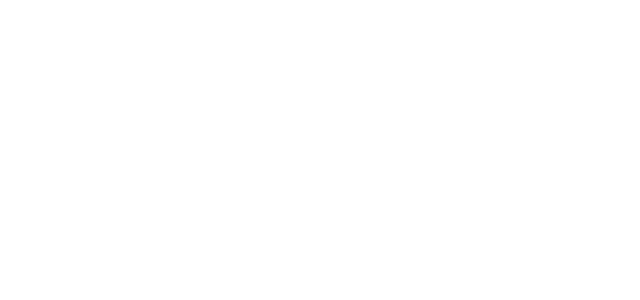
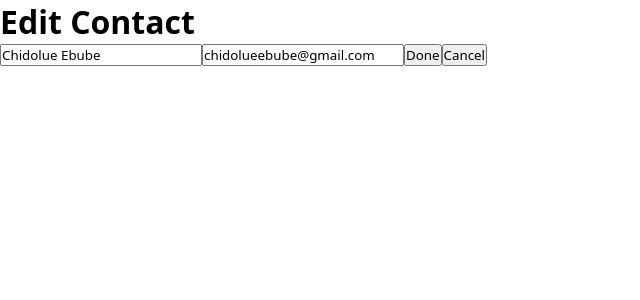
Before and after one commit to Chidolue/Contact-Manager, a React (Vite) app in the folder contact-manager-app/: page /edit/1 in a window 1280 px wide. Before the commit this address had no page. Shown: the top 300 px of the page, without its empty margins (0-640 px from the left). Built offline with nearby package versions, Linux system fonts and the light colour scheme.

Commit message:
Edit Logic Added
CRUD Logic Completed

```diff
--- a/contact-manager-app/src/App.jsx
+++ b/contact-manager-app/src/App.jsx
@@ -4,7 +4,7 @@
 
 import { useState } from "react";
 import { useEffect } from "react";
-import { Route, Routes } from "react-router-dom";
+import { createBrowserRouter, RouterProvider } from "react-router-dom";
 
 import './App.css';
 
@@ -31,15 +31,22 @@
 		setContacts(prev => prev.filter(contact => contact.id !== id));
 	}
 
-	return (
-		<>
-			<Routes>
-				<Route path="/" element={<ContactList contacts={contacts} onDelete={deleteContact}/>}></Route>
+	const router = createBrowserRouter([
+		{
+			path: "/",
+			element: <ContactList contacts={contacts} onDelete={deleteContact}/>
+		},
 
-				<Route path="/add" element={<AddContact setContacts={setContacts}/>}></Route>
+		{
+			path: "/add",
+			element: <AddContact setContacts={setContacts}/>
+		},
 
-				<Route path="/edit" element={<EditPage/>}></Route>
-			</Routes>
-		</>
-	)
+		{
+			path: "/edit/:id",
+			element: <EditPage contacts={contacts} setContacts={setContacts} />
+		}
+	])
+
+	return <RouterProvider router={router}/>;
 }
--- a/contact-manager-app/src/components/ContactCard.jsx
+++ b/contact-manager-app/src/components/ContactCard.jsx
@@ -19,7 +19,7 @@
                     </svg>
                 </span>
 
-                <span className="edit" onClick={() => navigate("/edit")}>
+                <span className="edit" onClick={() => navigate(`/edit/${contact.id}`)}>
                     <svg  xmlns="http://www.w3.org/2000/svg" width="24" height="24"
                     fill="currentColor" viewBox="0 0 24 24" >
                     <path d="M5 21h14c1.1 0 2-.9 2-2v-7h-2v7H5V5h7V3H5c-1.1 0-2 .9-2 2v14c0 1.1.9 2 2 2"></path><path d="M7 13v3c0 .55.45 1 1 1h3c.27 0 .52-.11.71-.29l9-9a.996.996 0 0 0 0-1.41l-3-3a.996.996 0 0 0-1.41 0l-9.01 8.99A1 1 0 0 0 7 13m10-7.59L18.59 7 17.5 8.09 15.91 6.5zm-8 8 5.5-5.5 1.59 1.59-5.5 5.5H9z"></path>
--- a/contact-manager-app/src/pages/EditPage.jsx
+++ b/contact-manager-app/src/pages/EditPage.jsx
@@ -1,29 +1,42 @@
 import { useState } from "react";
+import { useParams, useNavigate } from "react-router-dom";
 
-export default function EditPage() {
-    const [name, setName] = useState("");
+export default function EditPage({ contacts, setContacts }) {
+	const { id } = useParams();
+	const navigate = useNavigate();
 
-    function test() {
-        setName("Yo");
-    }
-    return (
-        <>
-            <h1>Edit Contact</h1>
+	const contact = contacts.find(c => c.id === Number(id));
 
-            <form>
-                <div>
-                    <label>Name:</label>
-                    <input type="text" name="name" value={name} onChange={(e) => setName(e.target.value)} required/>
-                </div>
+	const [name, setName] = useState(contact?.name || "");
+	const [email, setEmail] = useState(contact?.email || "");
 
-                <div className="email">
-                    <label>Email: </label>
-                    <input type="text" name="email" required/>
-                </div>
+	function handleSubmit(e) {
+		e.preventDefault();
 
-                <button onClick={test}>Done</button>
-                <button>Cancel</button>
-            </form>
-        </>
-    )
+		const updatedContacts = contacts.map(c => {
+			if (c.id === Number(id)) {
+				return { ...c, name, email };
+			}
+			return c;
+		});
+
+		setContacts(updatedContacts);
+		navigate("/");
+	}
+
+	return (
+		<>
+			<h1>Edit Contact</h1>
+
+			<form onSubmit={handleSubmit}>
+				<input value={name} onChange={(e) => setName(e.target.value)} />
+				<input value={email} onChange={(e) => setEmail(e.target.value)} />
+
+				<button type="submit">Done</button>
+				<button type="button" onClick={() => navigate("/")}>
+					Cancel
+				</button>
+			</form>
+		</>
+	);
 }
```
Also changed, not shown: contact-manager-app/src/main.jsx (+4 -6 lines).
